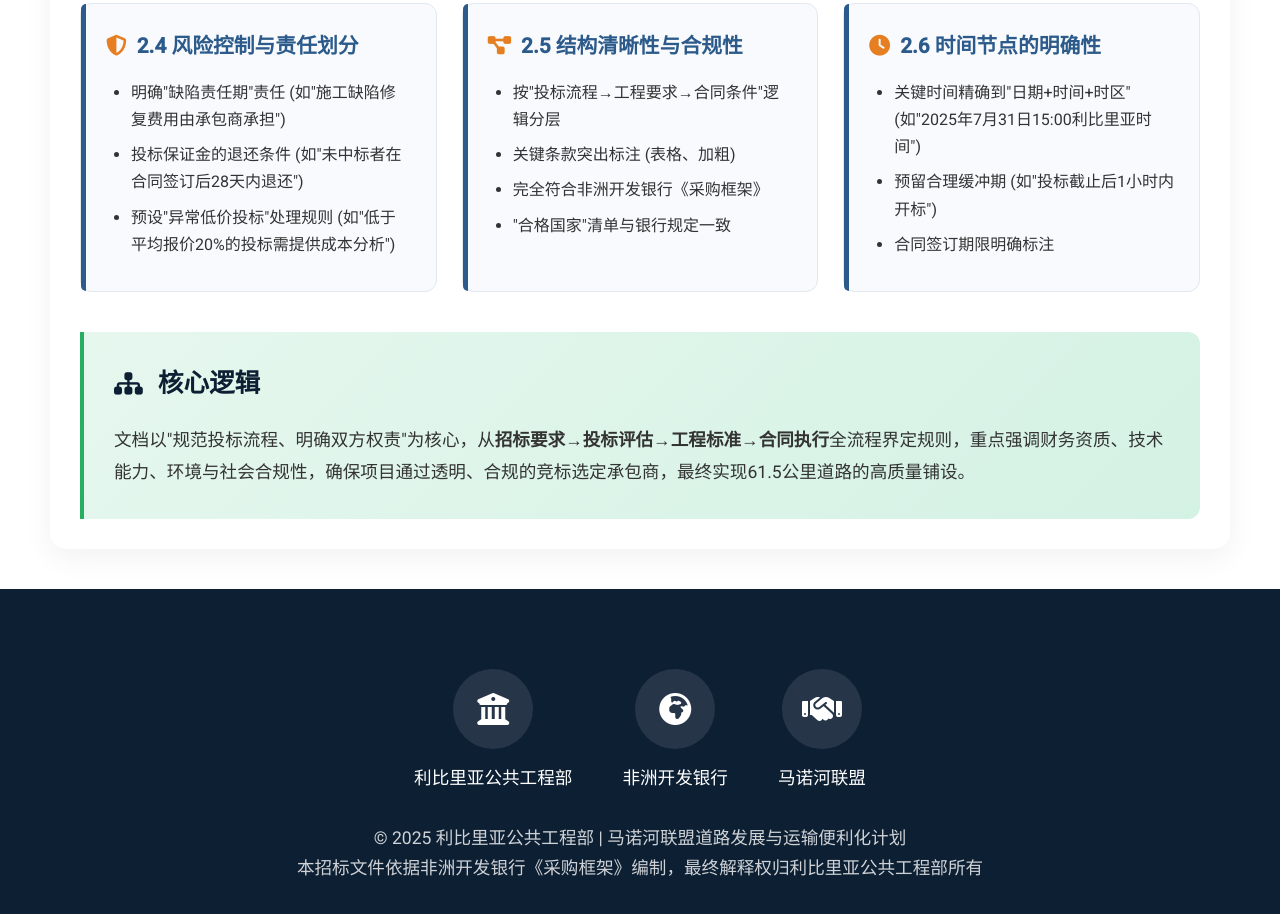
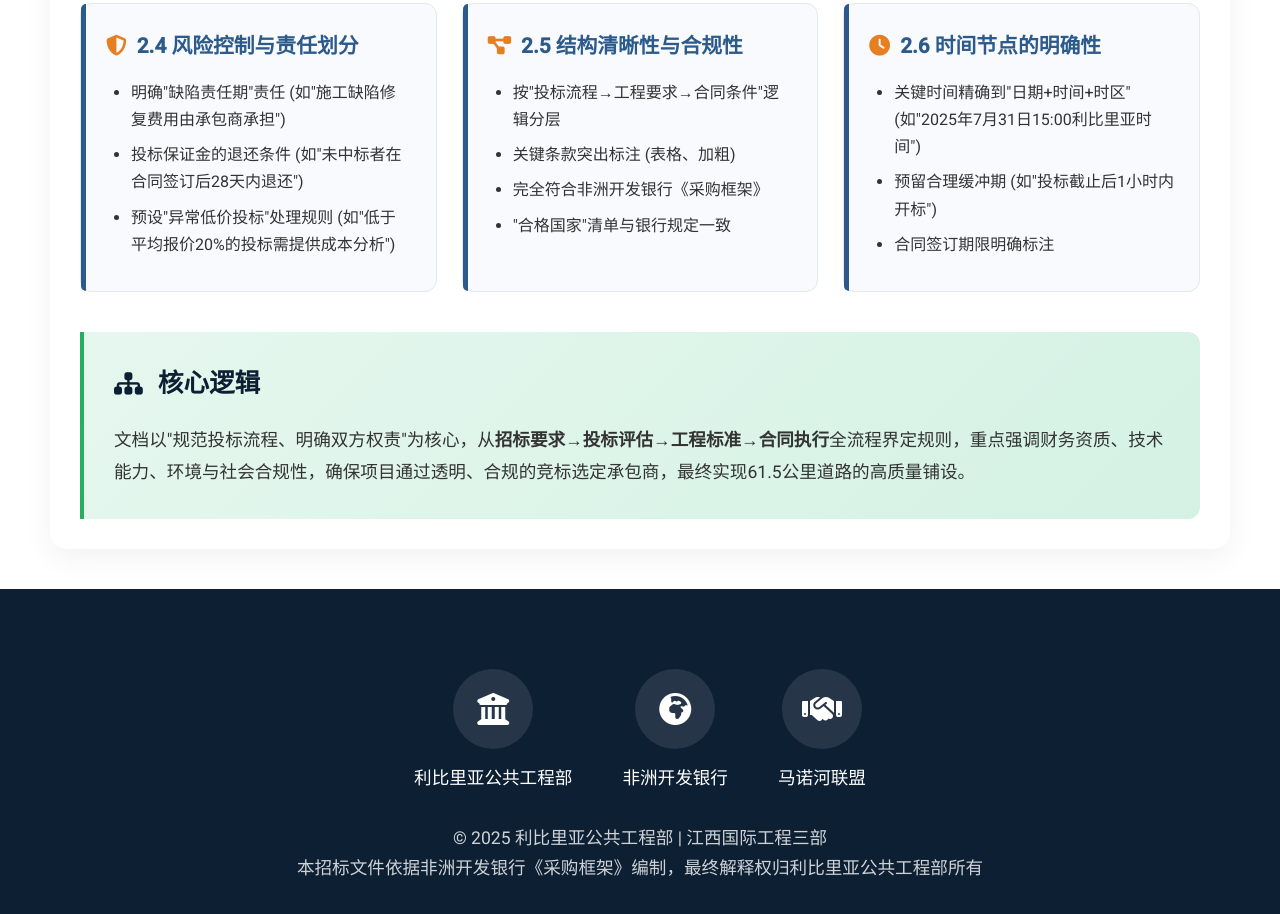
Before and after one commit to happiness-jerry/202507021428, a plain HTML site: page index.html in a window 1280 px wide. Shown: the part 3106-4020 px from the top of the page. Drawn offline with Linux system fonts and the light colour scheme.

Commit message:
工程部修订

```diff
--- a/index.html
+++ b/index.html
@@ -748,7 +748,7 @@
             </div>
 
             <div class="footer-text">
-                <p>© 2025 利比里亚公共工程部 | 马诺河联盟道路发展与运输便利化计划</p>
+                <p>© 2025 利比里亚公共工程部 | 江西国际工程三部</p>
                 <p>本招标文件依据非洲开发银行《采购框架》编制，最终解释权归利比里亚公共工程部所有</p>
             </div>
         </footer>
```
